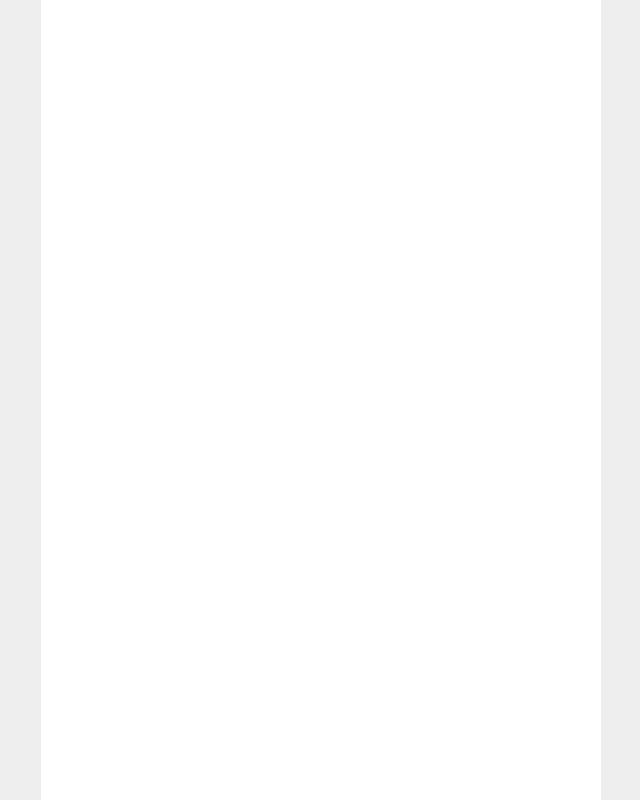
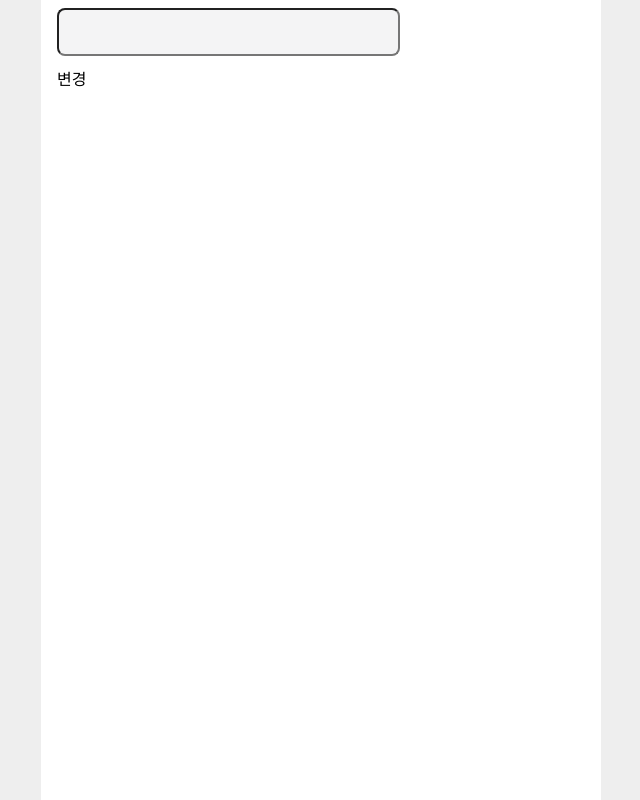
Before and after one commit to FC-Chilli-Bubble/front-officener, a React (Vite) app: page / in a window 1280 px wide. Shown: the whole page, without its empty margins (319-959 px from the left). Built offline with nearby package versions, Linux system fonts and the light colour scheme; a web font is replaced by a local one.

Commit message:
STYLE : 공용input component 작업

```diff
--- /dev/null
+++ b/src/components/Common/InputBar.tsx
@@ -0,0 +1,66 @@
+import { styled } from 'styled-components';
+import { INPUT_ERROR_MESSAGE } from '@/constants/commonUiData';
+
+
+type ErrorIconType = "error" | "none";
+
+type TheInputProps = {
+  label?: string;
+  placeholder: string;
+  errorIcon?: ErrorIconType;
+}
+
+const InputBar = ({label, placeholder,errorIcon = "none" }:TheInputProps ) => {
+  return (
+    <InputContainer>
+      <InputLabel>{label}</InputLabel>
+      <InputBox placeholder={placeholder}></InputBox>
+      <ErrorMessage>
+        {errorIcon !== "none" && <img src={INPUT_ERROR_MESSAGE[errorIcon]} alt=""/>}
+      </ErrorMessage>
+      <span>변경</span>
+    </InputContainer>
+  );
+};
+
+const InputContainer = styled.div`
+  display: flex;
+  flex-direction: column;
+  align-items: flex-start;
+  gap: 8px;
+`;
+
+const InputLabel = styled.span`
+  color: ${({ theme }) => theme.colors.grayColor5};
+  font-size: 16px;
+  font-style: normal;
+  font-weight: 400;
+  line-height: normal;
+`;
+
+const InputBox = styled.input`
+  display: flex;
+  width: 343px;
+  height: 48px;
+  padding: 13px 24px;
+  align-items: center;
+  gap: 10px;
+  border-radius: 8px;
+  background-color: ${({ theme }) => theme.colors.grayColor1};
+  ::placeholder {
+    color: ${({ theme }) => theme.colors.grayColor4};
+    font-size: 1.2em;
+    font-style: italic;
+  }
+`;
+
+const ErrorMessage = styled.span`
+  color: ${({ theme }) => theme.colors.grayColor5};
+  font-size: 10px;
+  font-style: normal;
+  font-weight: 400;
+  line-height: 15px; /* 150% */
+`;
+
+
+export default InputBar;
--- a/src/constants/commonUiData.ts
+++ b/src/constants/commonUiData.ts
@@ -1,8 +1,14 @@
 import IconBack from '@/assets/ico_back.svg';
 import IconClose from '@/assets/ico_close.svg';
+import IconError from '@/assets/ico_error.svg';
 
 export const HEADER_LEFT_ICONS = {
   back: IconBack,
   close: IconClose,
   none: null
 };
+
+export const INPUT_ERROR_MESSAGE = {
+  error: IconError,
+  none: null
+};
--- a/src/pages/Home/Home.tsx
+++ b/src/pages/Home/Home.tsx
@@ -1,10 +1,11 @@
 import { styled } from "styled-components";
+import InputBar from '@/components/Common/InputBar';
 
 const Home = () => {
 
   return (
     <StyledLayout>
-
+      <InputBar />
     </StyledLayout>
   );
 };
```
Also changed, not shown: src/components/Common/InputText.tsx (deleted, +0 -30 lines), src/assets/ico_error.svg (added).
